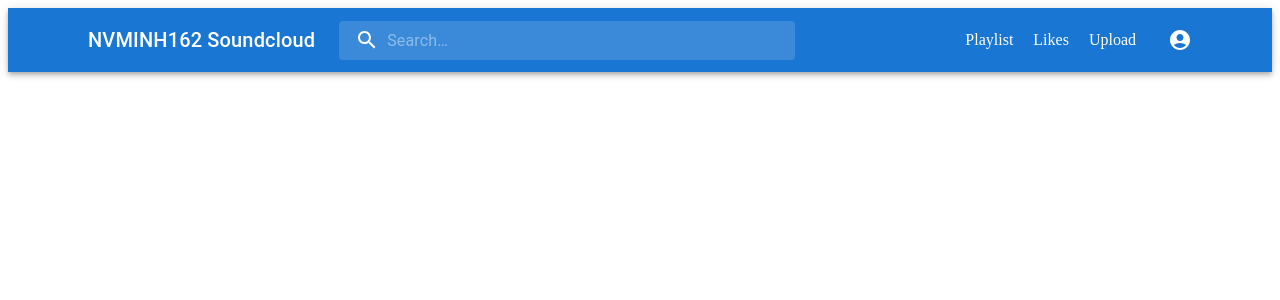
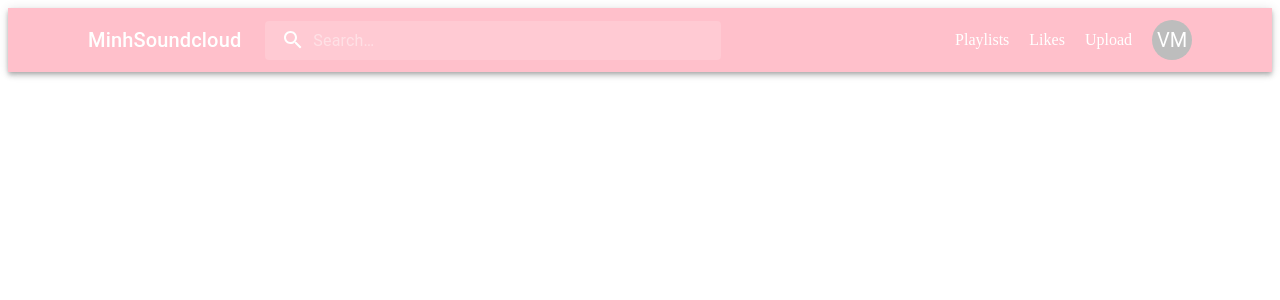
Before and after one commit to nvminh162/soundcloud-app, a Next.js app in the folder soundcloud-nextjs-frontend/: page / in a window 1280 px wide. Shown: the top 300 px of the page. Built offline with nearby package versions, Linux system fonts and the light colour scheme.

Commit message:
style: update quotes to single quotes for consistency and add Prettier configuration

```diff
--- a/soundcloud-nextjs-frontend/src/components/header/app.header.tsx
+++ b/soundcloud-nextjs-frontend/src/components/header/app.header.tsx
@@ -1,69 +1,69 @@
-"use client";
+'use client';
 
-import * as React from "react";
-import { styled, alpha } from "@mui/material/styles";
-import AppBar from "@mui/material/AppBar";
-import Box from "@mui/material/Box";
-import Toolbar from "@mui/material/Toolbar";
-import IconButton from "@mui/material/IconButton";
-import Typography from "@mui/material/Typography";
-import InputBase from "@mui/material/InputBase";
-import Badge from "@mui/material/Badge";
-import MenuItem from "@mui/material/MenuItem";
-import Menu from "@mui/material/Menu";
-import MenuIcon from "@mui/icons-material/Menu";
-import SearchIcon from "@mui/icons-material/Search";
-import AccountCircle from "@mui/icons-material/AccountCircle";
-import MailIcon from "@mui/icons-material/Mail";
-import NotificationsIcon from "@mui/icons-material/Notifications";
-import MoreIcon from "@mui/icons-material/MoreVert";
-import Container from "@mui/material/Container";
+import * as React from 'react';
+import { styled, alpha } from '@mui/material/styles';
+import AppBar from '@mui/material/AppBar';
+import Box from '@mui/material/Box';
+import Toolbar from '@mui/material/Toolbar';
+import IconButton from '@mui/material/IconButton';
+import Typography from '@mui/material/Typography';
+import InputBase from '@mui/material/InputBase';
+import Badge from '@mui/material/Badge';
+import MenuItem from '@mui/material/MenuItem';
+import Menu from '@mui/material/Menu';
+import SearchIcon from '@mui/icons-material/Search';
+import AccountCircle from '@mui/icons-material/AccountCircle';
+import MailIcon from '@mui/icons-material/Mail';
+import NotificationsIcon from '@mui/icons-material/Notifications';
+import MoreIcon from '@mui/icons-material/MoreVert';
+import Container from '@mui/material/Container';
+import Avatar from '@mui/material/Avatar';
+import Link from 'next/link';
 
 // styled-component
-const Search = styled("div")(({ theme }) => ({
-  position: "relative",
+const Search = styled('div')(({ theme }) => ({
+    position: 'relative',
     borderRadius: theme.shape.borderRadius,
     backgroundColor: alpha(theme.palette.common.white, 0.15),
-  "&:hover": {
+    '&:hover': {
         backgroundColor: alpha(theme.palette.common.white, 0.25),
     },
     marginRight: theme.spacing(2),
     marginLeft: 0,
-  width: "100%",
-  [theme.breakpoints.up("sm")]: {
+    width: '100%',
+    [theme.breakpoints.up('sm')]: {
         marginLeft: theme.spacing(3),
-    width: "auto",
+        width: 'auto',
     },
 }));
 
-const SearchIconWrapper = styled("div")(({ theme }) => ({
+const SearchIconWrapper = styled('div')(({ theme }) => ({
     padding: theme.spacing(0, 2),
-  height: "100%",
-  position: "absolute",
-  pointerEvents: "none",
-  display: "flex",
-  alignItems: "center",
-  justifyContent: "center",
+    height: '100%',
+    position: 'absolute',
+    pointerEvents: 'none',
+    display: 'flex',
+    alignItems: 'center',
+    justifyContent: 'center',
 }));
 
 const StyledInputBase = styled(InputBase)(({ theme }) => ({
-  color: "inherit",
-  "& .MuiInputBase-input": {
+    color: 'inherit',
+    '& .MuiInputBase-input': {
         padding: theme.spacing(1, 1, 1, 0),
         // vertical padding + font size from searchIcon
         paddingLeft: `calc(1em + ${theme.spacing(4)})`,
-    transition: theme.transitions.create("width"),
-    width: "100%",
-    [theme.breakpoints.up("md")]: {
-      width: "400px",
+        transition: theme.transitions.create('width'),
+        width: '100%',
+        [theme.breakpoints.up('md')]: {
+            width: '400px',
         },
     },
 }));
 
 export default function AppHeader() {
     const [anchorEl, setAnchorEl] = React.useState<null | HTMLElement>(null);
-  const [mobileMoreAnchorEl, setMobileMoreAnchorEl] =
-    React.useState<null | HTMLElement>(null);
+    const [mobileMoreAnchorEl, setMobileMoreAnchorEl] = React.useState<null | HTMLElement>(null);
 
     const isMenuOpen = Boolean(anchorEl);
     const isMobileMenuOpen = Boolean(mobileMoreAnchorEl);
@@ -85,41 +85,37 @@ export default function AppHeader() {
         setMobileMoreAnchorEl(event.currentTarget);
     };
 
-  const menuId = "primary-search-account-menu";
+    const menuId = 'primary-search-account-menu';
     const renderMenu = (
         <Menu
             anchorEl={anchorEl}
-      anchorOrigin={{
-        vertical: "top",
-        horizontal: "right",
-      }}
             id={menuId}
             keepMounted
-      transformOrigin={{
-        vertical: "top",
-        horizontal: "right",
-      }}
+            transformOrigin={{ horizontal: 'right', vertical: 'top' }}
+            anchorOrigin={{ horizontal: 'right', vertical: 'bottom' }}
             open={isMenuOpen}
             onClose={handleMenuClose}
         >
-      <MenuItem onClick={handleMenuClose}>Profile</MenuItem>
-      <MenuItem onClick={handleMenuClose}>My account</MenuItem>
+            <MenuItem>
+                <Link href={'/profile'} style={{ color: "unset", textDecoration: "unset" }}>Profile</Link>
+            </MenuItem>
+            <MenuItem>Logout</MenuItem>
         </Menu>
     );
 
-  const mobileMenuId = "primary-search-account-menu-mobile";
+    const mobileMenuId = 'primary-search-account-menu-mobile';
     const renderMobileMenu = (
         <Menu
             anchorEl={mobileMoreAnchorEl}
             anchorOrigin={{
-        vertical: "top",
-        horizontal: "right",
+                vertical: 'top',
+                horizontal: 'right',
             }}
             id={mobileMenuId}
             keepMounted
             transformOrigin={{
-        vertical: "top",
-        horizontal: "right",
+                vertical: 'top',
+                horizontal: 'right',
             }}
             open={isMobileMenuOpen}
             onClose={handleMobileMenuClose}
@@ -133,11 +129,7 @@ export default function AppHeader() {
                 <p>Messages</p>
             </MenuItem>
             <MenuItem>
-        <IconButton
-          size="large"
-          aria-label="show 17 new notifications"
-          color="inherit"
-        >
+                <IconButton size="large" aria-label="show 17 new notifications" color="inherit">
                     <Badge badgeContent={17} color="error">
                         <NotificationsIcon />
                     </Badge>
@@ -161,51 +153,37 @@ export default function AppHeader() {
 
     return (
         <Box sx={{ flexGrow: 1 }}>
-      <AppBar position="static">
+            <AppBar position="static" sx={{ backgroundColor: '#ffc0cb' }}>
                 <Container>
                     <Toolbar>
-            <Typography
-              variant="h6"
-              noWrap
-              component="div"
-              sx={{ display: { xs: "none", sm: "block" } }}
-            >
-              NVMINH162 Soundcloud
+                        <Typography variant="h6" noWrap component="div" sx={{ display: { xs: 'none', sm: 'block' } }}>
+                            MinhSoundcloud
                         </Typography>
                         <Search>
                             <SearchIconWrapper>
                                 <SearchIcon />
                             </SearchIconWrapper>
-              <StyledInputBase
-                placeholder="Search…"
-                inputProps={{ "aria-label": "search" }}
-              />
+                            <StyledInputBase placeholder="Search…" inputProps={{ 'aria-label': 'search' }} />
                         </Search>
                         <Box sx={{ flexGrow: 1 }} />
                         <Box
                             sx={{
-                display: { xs: "none", md: "flex" },
-                gap: "20px",
-                alignItems: "center",
-                cursor: "pointer",
+                                display: { xs: 'none', md: 'flex' },
+                                gap: '20px',
+                                alignItems: 'center',
+                                cursor: 'pointer',
+                                "> a": {
+                                    color: "unset",
+                                    textDecoration: "unset"
+                                }
                             }}
                         >
-              <span>Playlist</span>
-              <span>Likes</span>
+                            <Link href={'/playlist'}>Playlists</Link>
+                            <Link href={'/like'}>Likes</Link>
                             <span>Upload</span>
-              <IconButton
-                size="large"
-                edge="end"
-                aria-label="account of current user"
-                aria-controls={menuId}
-                aria-haspopup="true"
-                onClick={handleProfileMenuOpen}
-                color="inherit"
-              >
-                <AccountCircle />
-              </IconButton>
+                            <Avatar onClick={handleProfileMenuOpen}>VM</Avatar>
                         </Box>
-            <Box sx={{ display: { xs: "flex", md: "none" } }}>
+                        <Box sx={{ display: { xs: 'flex', md: 'none' } }}>
                             <IconButton
                                 size="large"
                                 aria-label="show more"
```
Also changed, not shown: soundcloud-nextjs-frontend/src/app/page.tsx (+6 -6 lines), 1 other file (tests, documents, lock files or other folders). Lines whose indentation alone changed are shown as unchanged.
